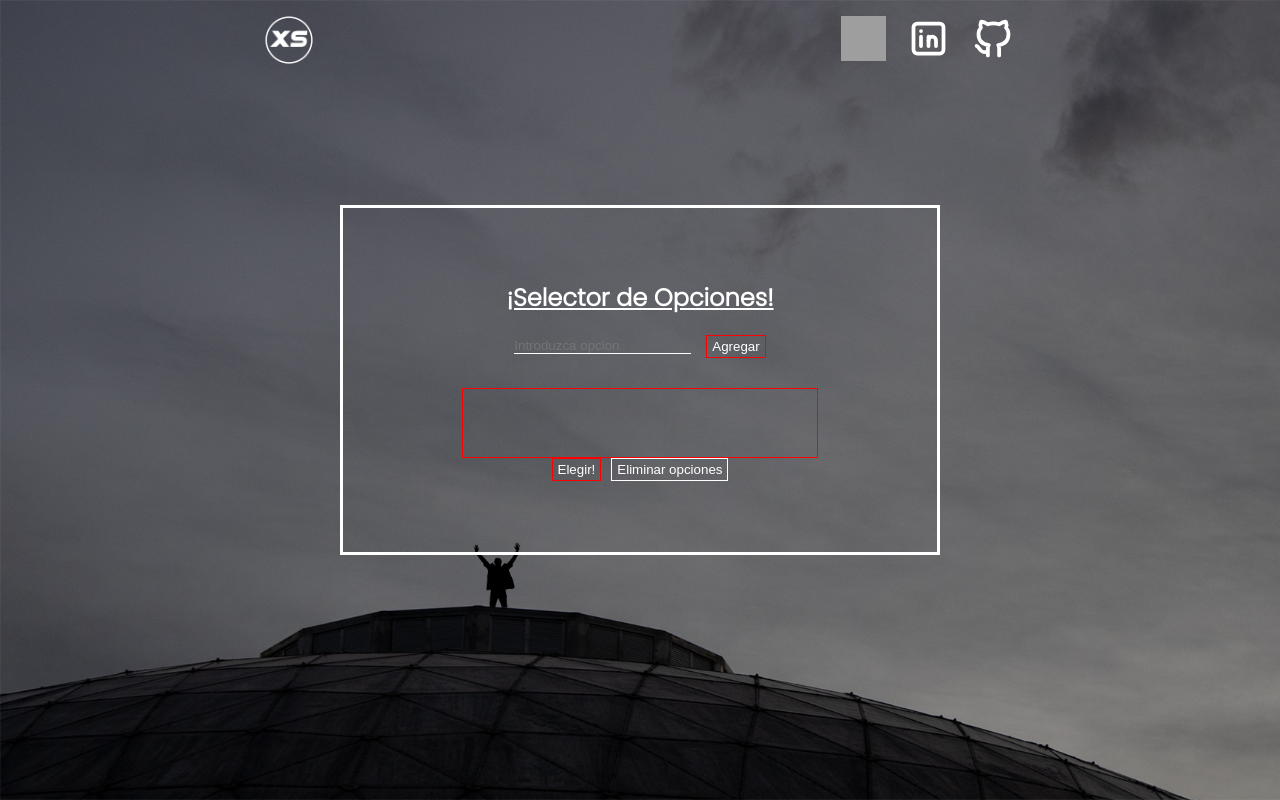
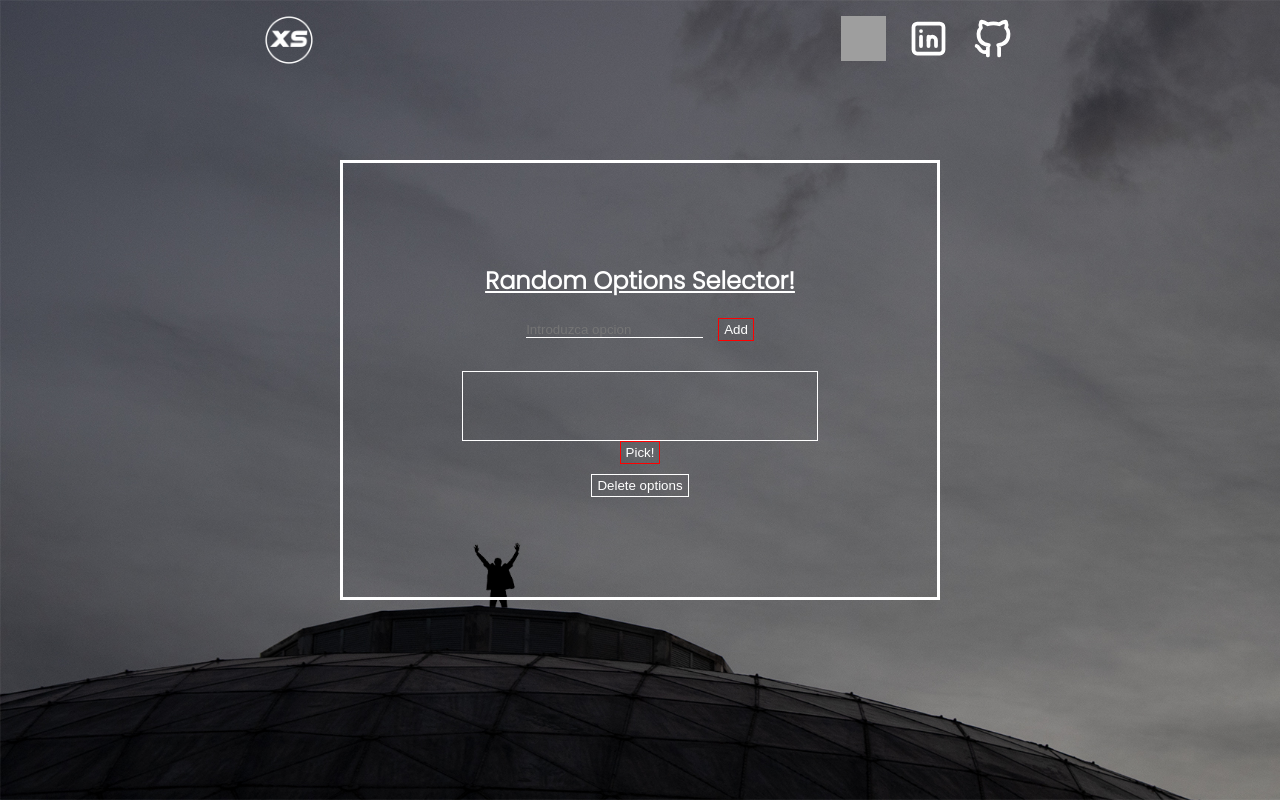
Before and after one commit to NachoXS15/randomSelectorAppTS, a React (Create React App) app: page / in a window 1280 px wide. Built offline with nearby package versions, Linux system fonts and the light colour scheme; grey boxes are pictures that could not be loaded.

Commit message:
changed app lenguage and added styles for picked option

```diff
--- a/src/App.tsx
+++ b/src/App.tsx
@@ -14,25 +14,20 @@ function App() {
     const addOption = (option: IOption) =>
         setOptions([...options, { ...option, id: getCurrentTimestamp() }]);
 
-
-
-
-
     return (
         <>
             <Header />
             <div className="container">
                 <div className="box">
-                    <h2>¡Selector de Opciones!</h2>
+                    <h2>Random Options Selector!</h2>
                     <Selector addOptions={addOption} />
                     <div className="options-container">
                         <OptionsList options={options} />
                     </div>
-                    <RandomOption options={options}/>
+                    <RandomOption options={options} />
                 </div>
             </div>
         </>
     );
 }
-
 export default App;
--- a/src/components/RandomOption.tsx
+++ b/src/components/RandomOption.tsx
@@ -1,14 +1,18 @@
-import React from "react";
+import React, { useState } from "react";
 import IOption from "../interfaces/IOption";
+import { spawn } from "child_process";
+import '../styles/App.scss'
 
 interface Props {
     options: IOption[];
 }
 
 export default function RandomOption({ options }: Props) {
+    const [randomOption, setRandomOption] = useState<IOption | null>();
     const handleRandomOption = () => {
         const index = Math.floor(Math.random() * options.length);
-        console.log(options[index]);
+        const randomOption = options[index];
+        setRandomOption(randomOption);
     };
     const handleClearOptions = () => {
         options.splice(0, options.length);
@@ -20,19 +24,29 @@ export default function RandomOption({ options }: Props) {
             style={{
                 display: "flex",
                 justifyContent: "center",
-                gap: "10px",
+                alignItems: 'center',
+                flexDirection: 'column',
+                gap: "10px"
             }}
         >
+            {randomOption && (
+                <>
+                    <div className="option-picked">
+                        <h4>Option picked is:</h4>
+                        <span>{randomOption.name}</span>
+                    </div>
+                </>
+            )}
             <button
                 onClick={handleRandomOption}
                 className={`button ${
                     options.length === 0 ? "button-empty" : "button"
                 }`}
             >
-                Elegir!
+                Pick!
             </button>
             <button onClick={handleClearOptions} className="button">
-                Eliminar opciones
+                Delete options
             </button>
         </div>
     );
--- a/src/components/Selector.tsx
+++ b/src/components/Selector.tsx
@@ -47,7 +47,7 @@ export default function Selector({ addOptions }: Props) {
           aria-required
           ref={inputRef}
         />
-        <button className={`button ${option.name === '' ? 'button-empty' : 'button'}`}>Agregar</button>
+        <button className={`button ${option.name === '' ? 'button-empty' : 'button'}`}>Add</button>
       </form>
     </>
   );
--- a/src/styles/App.scss
+++ b/src/styles/App.scss
@@ -42,9 +42,10 @@ body{
   display: grid;
   place-items: center;
 }
+
 .box{
   width: 600px;
-  height: 350px;
+  height: 440px;
   border: 3px solid white;
   margin: 0 auto;
   position: relative;
@@ -97,7 +98,7 @@ body{
   .options-container{
     width: 60%;
     height: 70px;
-    border: 1px solid red;
+    border: 1px solid white;
     color: white;
     display: flex;
     justify-content: center;
@@ -108,4 +109,18 @@ body{
       margin: 0 5px;
     }
   }
+
+  .option-picked-container{
+    display: "flex";
+    justify-content: "center";
+    align-items: 'center';
+    flex-direction: 'column';
+    gap: "10px";
+  }
+
+  .option-picked{
+    display: grid;
+    place-items: center;
+    color: white;
+  }
 }
```
